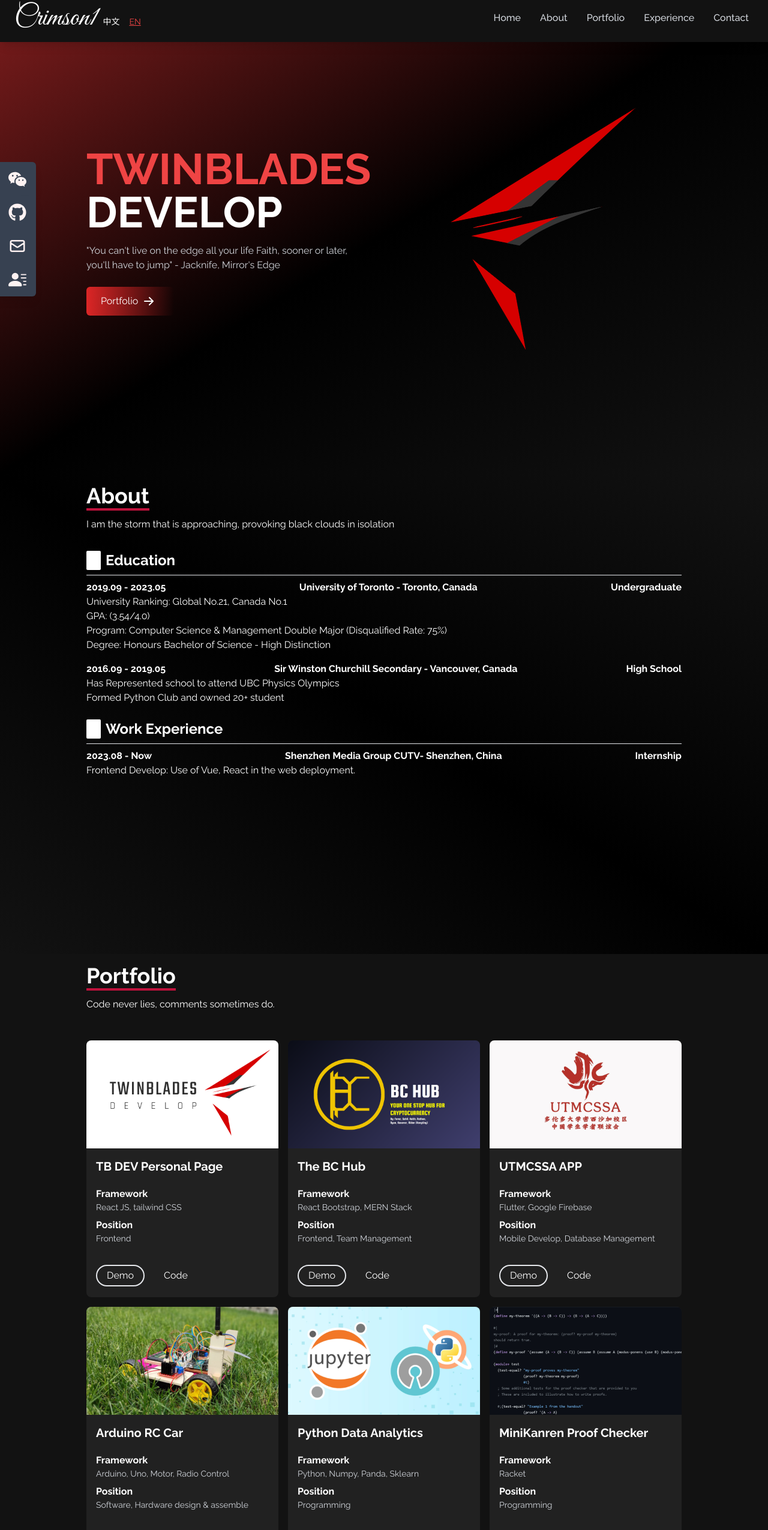
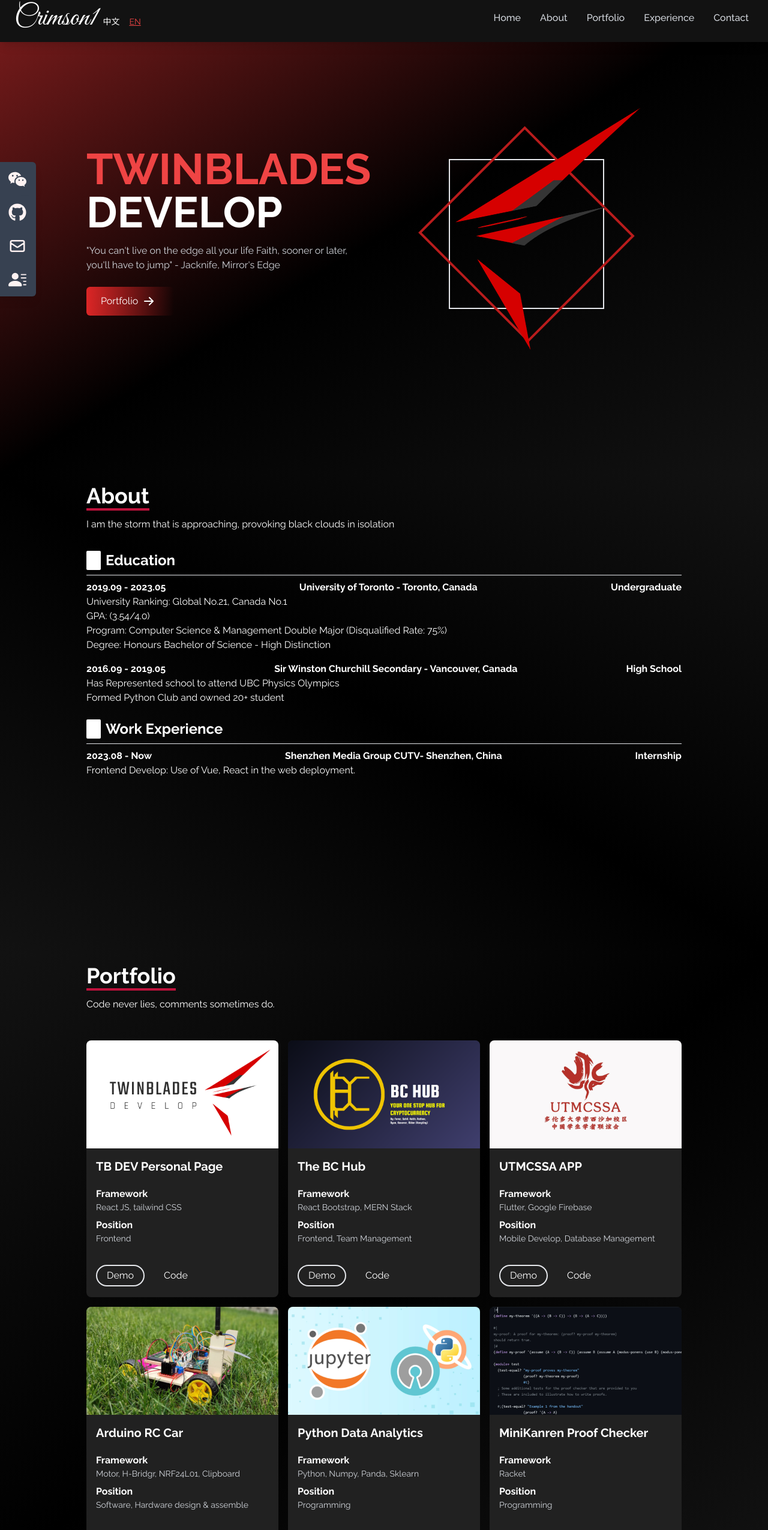
Before and after one commit to Aiden1024/ReactPortfolio, a React (Create React App) app: page / in a window 1280 px wide. Shown: the part 10-2560 px from the top of the page at 60% size. Built offline with nearby package versions, Linux system fonts and the light colour scheme; some icons are missing.

Commit message:
final commit before huawei

```diff
--- a/src/components/Experience.jsx
+++ b/src/components/Experience.jsx
@@ -43,18 +43,6 @@ const Experience = () => {
         },
         {
           id: 6,
-          src: nextjs,
-          title: "Next JS",
-          style: "hover:shadow-white",
-        },
-        {
-          id: 7,
-          src: graphql,
-          title: "GraphQL",
-          style: "hover:shadow-pink-400",
-        },
-        {
-          id: 8,
           src: github,
           title: "GitHub",
           style: "hover:shadow-gray-400",
@@ -62,8 +50,8 @@ const Experience = () => {
       ];
 
   return (
-    <div name={Locale.NavBar.NavExp} className=' bg-gradient-to-b from-dark-gray
-     to-black w-full h-screen'>
+    <div name={Locale.NavBar.NavExp} className=' bg-gradient-to-br
+    from-dark-gray via-black to-dark-gray w-full h-screen'>
         <div className=' max-w-screen-lg mx-auto p-4 flex flex-col
          w-full h-full text-white'>
             <div className=' pb-8'>
--- a/src/components/Home.jsx
+++ b/src/components/Home.jsx
@@ -30,11 +30,23 @@ const Home = () => {
             </div>
         </div>
 
-        <div>
+        <div className=' relative flex justify-center items-center group'>
             <img src={HeroImage} alt="profile pic"
-            className=' mx-auto lg:flex w-full  hidden px-2
-             hover:scale-105 duration-300 '
+            className=' mx-auto lg:flex w-full  hidden px-2 bg-transparent
+             duration-300 z-10 ml-4 group-hover:scale-110'
             style={{width: 600}}/>
+
+            <div className="absolute bg-transparent
+                  w-1/2 h-1/2 overflow-hidden border-2
+                  opacity-85 transition duration-300 group-hover:rotate-45">
+
+            </div>
+
+            <div className="absolute bg-transparent
+                  w-1/2 h-1/2 overflow-hidden border-4
+                  opacity-85 transition duration-300 rotate-45 border-red-700 group-hover:bg-gray-200 group-hover:border-gray-200">
+
+            </div>
         </div>
       </div>
     </div>
--- a/src/components/NavBar.jsx
+++ b/src/components/NavBar.jsx
@@ -32,9 +32,10 @@ const NavBar = () => {
 
   return (
     <div className='flex justify-between items-center
-    w-full h-20 fixed text-white bg-dark-gray px-4 z-[5] shadow-lg'>
-      <div className=' flex flex-row items-end justify-center'>
-        <button className='text-5xl font-signature ml-2'
+    w-full h-20 fixed text-white bg-dark-gray px-4 z-20 shadow-lg '>
+
+      <div className=' flex flex-row items-end justify-center z-20'>
+        <button className='text-5xl font-signature ml-2 hover:text-rose-100 duration-200'
          onClick={() => window.scrollTo({top: 0, behavior: 'smooth'})}>
           Crimson1
         </button>
@@ -56,7 +57,7 @@ const NavBar = () => {
         </button>
       </div>
 
-      <ul className='hidden md:flex'>
+      <ul className='hidden md:flex z-20'>
         {links.map(({id, link}) => (
           <li key={id} className='px-4 cursor-pointer capitalize
           font-medium text-gray-300 hover:scale-105 duration-200 hover:text-red-500'>
--- a/src/components/Portfolio.jsx
+++ b/src/components/Portfolio.jsx
@@ -89,7 +89,8 @@ const Portfolio = () => {
   return (
     <div
       name={Locale.NavBar.NavPortfolio}
-      className=" bg-dark-gray w-full text-white
+      className=" bg-gradient-to-br
+      from-dark-gray via-black to-dark-gray text-white
       min-h-screen "
     >
       <div
@@ -120,7 +121,7 @@ const Portfolio = () => {
                   />
 
                   <div className="absolute bottom-0 left-0 right-0 top-0 h-full
-                  w-full overflow-hidden bg-gradient-to-b from-rose-900 to-pink-800
+                  w-full overflow-hidden bg-red-800
                   opacity-85 transition duration-300 ease-in-out -translate-y-full group-hover/img:-translate-y-0 ">
 
                     <div className=" p-4 opacity-0 group-hover/img:opacity-100 duration-500 justify-center text-center whitespace-pre-wrap">
--- a/src/locales/cn.ts
+++ b/src/locales/cn.ts
@@ -64,7 +64,7 @@ const cn = {
         },
         Project4: {
             ProjectTitle: "Arduino遥控车",
-            ProjectFramework: "单片机，H桥，马达，NRF24L01，神奇的写字板",
+            ProjectFramework: "单片机，H桥，马达，NRF芯片，写字板",
             PositionDescription:"遥控软件开发, 硬件设计组装",
             ProjectDescription: "2022年疫情暑假搓的遥控车，跌跌撞撞的把一群零件拼在一起，见一次笑一次。当时的热情，甚是怀念。",
             Date: "2022.06 - 2022.08 ",
@@ -80,7 +80,7 @@ const cn = {
             ProjectTitle: "miniKanren逻辑检查机",
             ProjectFramework: "Racket",
             PositionDescription:"编程",
-            ProjectDescription: "此程序检查在miniKanren的基础的逻辑蕴含，Racket制造。\nA -> (B -> C)) -> (B -> (A -> C))",
+            ProjectDescription: "此程序检查在miniKanren的基础的逻辑蕴含，Racket制造。\nA -> (B -> C) -> (B -> (A -> C))",
             Date: "2021.12 - 2022.01 ",
         },
     },
--- a/src/locales/en.ts
+++ b/src/locales/en.ts
@@ -66,7 +66,7 @@ const en : RequiredLocaleType = {
         },
         Project4: {
             ProjectTitle: "Arduino RC Car",
-            ProjectFramework: "Arduino, Uno, Motor, Radio Control",
+            ProjectFramework: "Motor, H-Bridgr, NRF24L01, Clipboard",
             PositionDescription:"Software, Hardware design & assemble",
             ProjectDescription: "One of the best memory in summer 2022. The fullfilled of my hardware dream, thanks to the buddies from UBC engineering.",
             Date: "2022.06 - 2022.08",
@@ -82,7 +82,7 @@ const en : RequiredLocaleType = {
             ProjectTitle: "MiniKanren Proof Checker",
             ProjectFramework: "Racket",
             PositionDescription:"Programming",
-            ProjectDescription: "This project is a basic proof checker for purely implicational minimal logic in miniKanren, made in Racket \nA -> (B -> C)) -> (B -> (A -> C))",
+            ProjectDescription: "This project is a basic proof checker for purely implicational minimal logic in miniKanren, made in Racket \nA -> (B -> C) -> (B -> (A -> C))",
             Date: "2021.12 - 2022.01 ",
         },
     },
```
